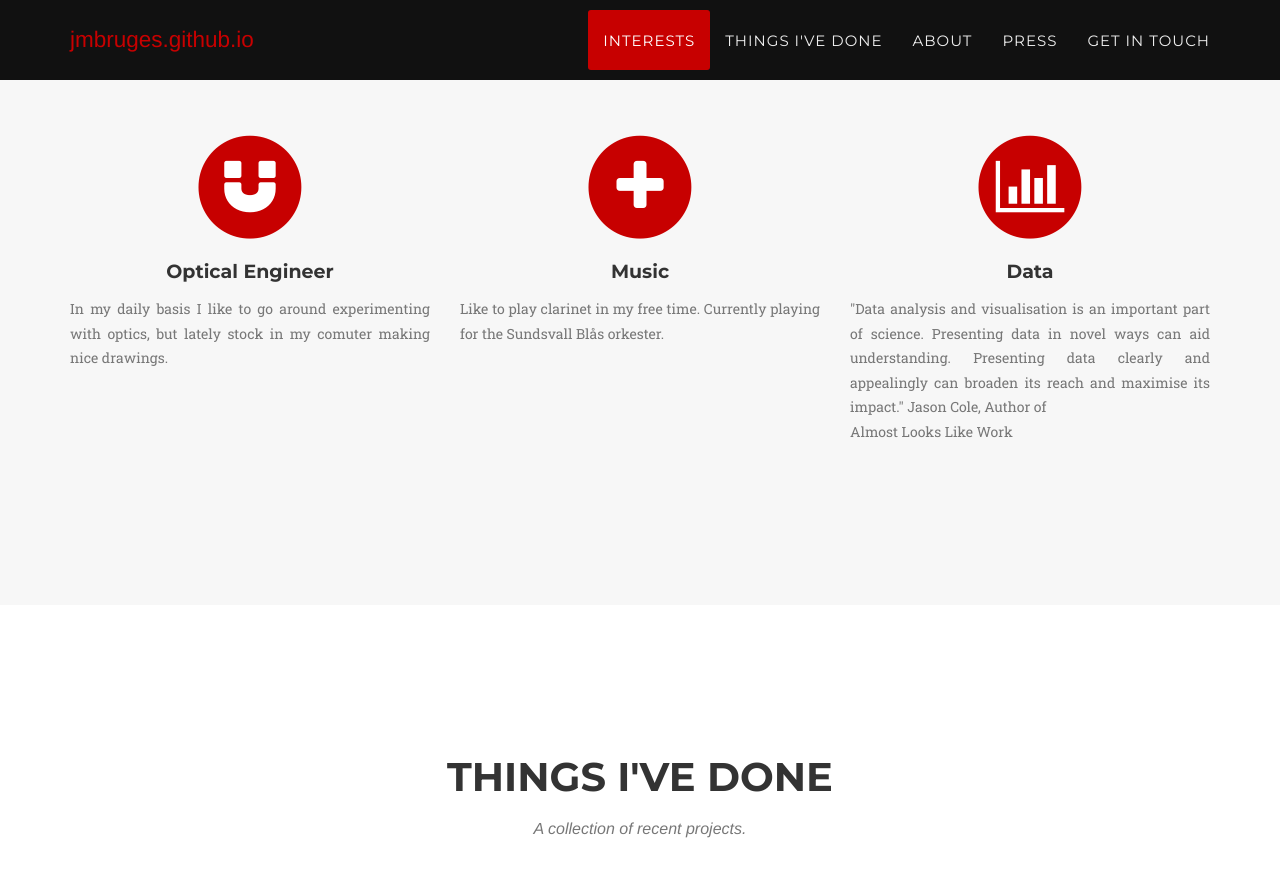
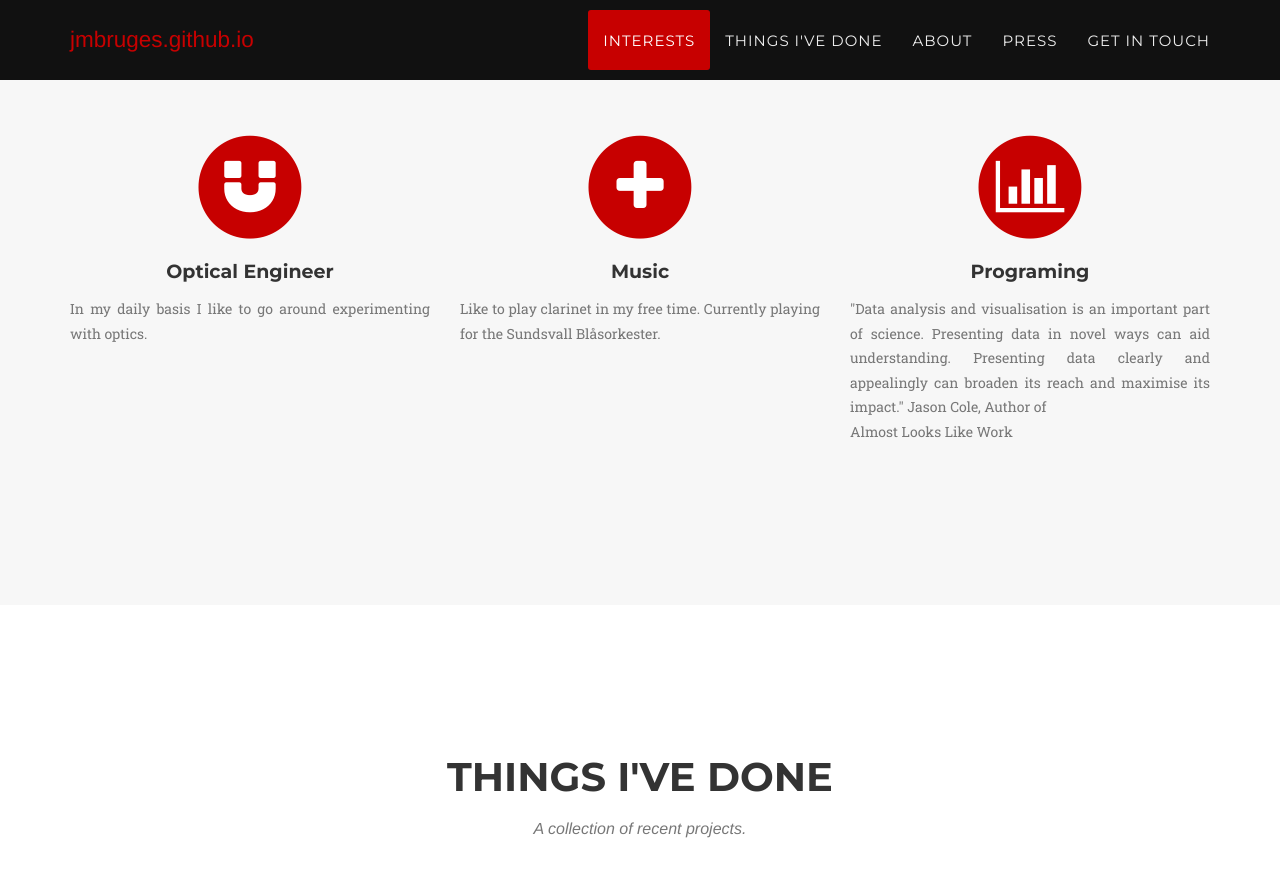
Before and after one commit to jmbruges/jmbruges.github.io, a Jekyll site: the page index.html, which Jekyll copies as it is, in a window 1280 px wide and 900 px high, scrolled down 871 px. Shown: the top 877 px of the window. Built offline with Jekyll 4.4.1, drawn with Linux system fonts in a browser that asks for light colours; nearby versions of some CDN libraries; some web fonts are replaced; library files that are not in the unit come from our copies.

```diff
--- a/index.html
+++ b/index.html
@@ -113,7 +113,7 @@
                         <i class="fa fa-magnet fa-stack-1x fa-inverse"></i>
                     </span>
                     <h4 class="service-heading">Optical Engineer</h4>
-                    <p class="text-muted service-body">In my daily basis I like to go around experimenting with optics, but lately stock in my comuter making nice drawings.</p>
+                    <p class="text-muted service-body">In my daily basis I like to go around experimenting with optics.</p>
                 </div>
                 <div class="col-md-4">
                     <span class="fa-stack fa-4x">
@@ -121,7 +121,7 @@
                         <i class="fa fa-plus fa-stack-1x fa-inverse"></i>
                     </span>
                     <h4 class="service-heading">Music</h4>
-                    <p class="text-muted service-body">Like to play clarinet in my free time. Currently playing for the Sundsvall Blås orkester.</p>
+                    <p class="text-muted service-body">Like to play clarinet in my free time. Currently playing for the Sundsvall Blåsorkester.</p>
 
                 </div>
                 <div class="col-md-4">
@@ -129,7 +129,7 @@
                         <i class="fa fa-circle fa-stack-2x text-primary"></i>
                         <i class="fa fa-bar-chart-o fa-stack-1x fa-inverse"></i>
                     </span>
-                    <h4 class="service-heading">Data</h4>
+                    <h4 class="service-heading">Programing</h4>
                     <p class="text-muted service-body">"Data analysis and visualisation is an important part of science. Presenting data in novel ways can aid understanding. Presenting data clearly and appealingly can broaden its reach and maximise its impact." Jason Cole, Author of <br> Almost Looks Like Work </p>
                 </div>
             </div>
@@ -346,62 +346,62 @@
                 <ul class="list-inline press">
 
                     <li>
-                      <a href="http://www.theguardian.com/science/blog/2015/mar/26/how-particle-accelerator-maths-helped-me-fix-my-wi-fi">
-                        <img src="img/logos/guardianlogo.jpg" class="img-responsive img-centered" alt="" height="60">
+                      <a href="">
+                        <img src="img/logos/" class="img-responsive img-centered" alt="" height="60">
                       </a>
                     </li>
 
                     <li>
-                      <a href="http://wordplay.blogs.nytimes.com/2014/09/08/bugs/?_r=0">
-                        <img src="img/logos/Icon_NYT.jpg" class="img-responsive img-centered" alt="" height="60">
+                      <a href="">
+                        <img src="img/logos/" class="img-responsive img-centered" alt="" height="60">
                       </a>
                     </li>
 
                     <li>
-                      <a href="http://www.cityam.com/239460/this-scientists-3d-map-of-uk-house-prices-will-make-you-weep-into-your-morning-coffee">
-                        <img src="img/logos/Icon_CityAM.png" class="img-responsive img-centered" alt="" height="60">
+                      <a href="">
+                        <img src="img/logos/" class="img-responsive img-centered" alt="" height="60">
                       </a>
                     </li>
 
                     <li>
-                      <a href="http://www.engadget.com/2014/09/01/wifi-physics-signal-reception/#continued">
-                        <img src="img/logos/Icon_engadget.png" class="img-responsive img-centered" alt="" height="60">
+                      <a href="/#continued">
+                        <img src="img/logos/" class="img-responsive img-centered" alt="" height="60">
                       </a>
                     </li>
 
                     <li>
-                      <a href="http://arstechnica.com/gadgets/2014/08/27/mapping-wi-fi-dead-zones-with-physics-and-gifs/">
-                        <img src="img/logos/Icon_ars.png" class="img-responsive img-centered" alt="" height="60">
+                      <a href="">
+                        <img src="img/logos/" class="img-responsive img-centered" alt="" height="60">
                       </a>
                     </li>
 
                     <li>
-                      <a href="http://www.dailymail.co.uk/sciencetech/article-2735856/The-physics-WIFI-ROUTER-Scientist-proves-centre-home-best-signal-strength.html">
-                        <img src="img/logos/Icon_DM.png" class="img-responsive img-centered" alt="" height="60">
+                      <a href="">
+                        <img src="img/logos/" class="img-responsive img-centered" alt="" height="60">
                       </a>
                     </li>
 
                     <li>
-                      <a href="http://www.newscientist.com/article/dn27685-new-urbanist-giving-physical-shape-to-invisible-signals.html">
-                        <img src="img/logos/NewScientist.jpeg" class="img-responsive img-centered" alt="" height="60">
+                      <a href="">
+                        <img src="img/logos/" class="img-responsive img-centered" alt="" height="60">
                       </a>
                     </li>
 
                     <li>
-                      <a href="http://www.fastcodesign.com/3037975/3-d-printed-lampshades-project-mesmerizing-patterns-with-ancient-cartography-methods">
-                        <img src="img/logos/FastCoDesign.png" class="img-responsive img-centered" alt="" height="60">
+                      <a href="">
+                        <img src="img/logos/" class="img-responsive img-centered" alt="" height="60">
                       </a>
                     </li>
 
                     <li>
-                      <a href="http://www.ntv.ru/peredacha/chudo_tehniki/m24780/o333337">
-                        <img src="img/logos/NTVCrop.png" class="img-responsive img-centered" alt="" height="60">
+                      <a href="">
+                        <img src="img/logos/" class="img-responsive img-centered" alt="" height="60">
                       </a>
                     </li>
 
                     <li>
-                      <a href="http://petapixel.com/2014/10/13/math-behind-rolling-shutter-phenomenon/">
-                        <img src="img/logos/petapixel.jpg" class="img-responsive img-centered" alt="" height="60">
+                      <a href="">
+                        <img src="img/logos/" class="img-responsive img-centered" alt="" height="60">
                       </a>
                     </li>
 
@@ -510,7 +510,7 @@
                 <div class="row">
                     <div class="col-lg-8 col-lg-offset-2">
                         <div class="modal-body">
-                            <h2>Scanning bone with laser x-rays</h2>
+                            <h2></h2>
 
                             <img src="img/portfolio/bonepaper.png" class="img-responsive img-centered" alt="image-alt">
                             <p>For the first time we showed that it was possible to use laser-wakefield driven x-ray sources to record a medically useful tomograph of a sample of human femoral bone. The x-rays so produced were high energy, of small source size and reasonably high brightness and stability. With further development we believe this achievement marks an important advance in the fields of laser-driven light sources and medical imaging.</p>
@@ -546,7 +546,7 @@
                 <div class="row">
                     <div class="col-lg-8 col-lg-offset-2">
                         <div class="modal-body">
-                            <h2>Taking pictures at light-speed</h2>
+                            <h2></h2>
 
                             <img src="img/portfolio/savertpaper.png" class="img-responsive img-centered" alt="image-alt">
                             <p>In collaboration with a team in Jena, Germany, we show that with a laser of short enough pulse length it becomes possible to take pictures of structures moving very near the speed of light. In this case the pulse was a few femtoseconds long, and the structures in question were those of a plasma electron wake trailing a second pulse. By imaging the wake at different times, we were able to directly measure for the first time the injection dynamics of the wake.</p>
@@ -618,7 +618,7 @@
                 <div class="row">
                     <div class="col-lg-8 col-lg-offset-2">
                         <div class="modal-body">
-                            <h2>Summer Data Challenge</h2>
+                            <h2></h2>
 
                             <img src="img/portfolio/AvPrices.png" class="img-responsive img-centered" alt="image-alt">
                             <p>I participated in the Summer Data Challenge hosted by Imperial College, where I analysed a dataset containing 1.3 million records of property sales in the Greater London area. I placed joint first, winning a prize of £3,500.</p>
@@ -690,10 +690,10 @@
                 <div class="row">
                     <div class="col-lg-8 col-lg-offset-2">
                         <div class="modal-body">
-                            <h2>Helmhurts</h2>
+                            <h2></h2>
 
                             <img src="img/portfolio/helmhurts-thumb.png" class="img-responsive img-centered" alt="image-alt">
-                            <p>I implemented several different numerical techniques for simulating the propagation of GHz electromagnetic radiation. The subsequent blog post became very popular, spawning an Android app.</p>
+                            <p></p>
                             <ul class="list-inline item-details">
                                 <li>Link:
                                     <!-- <strong><a href="http://jasmcole.com/2014/08/25/helmhurts/">Helmhurts</a> -->
```
Also changed, not shown: other parts of index.html (+1 -1 lines).
